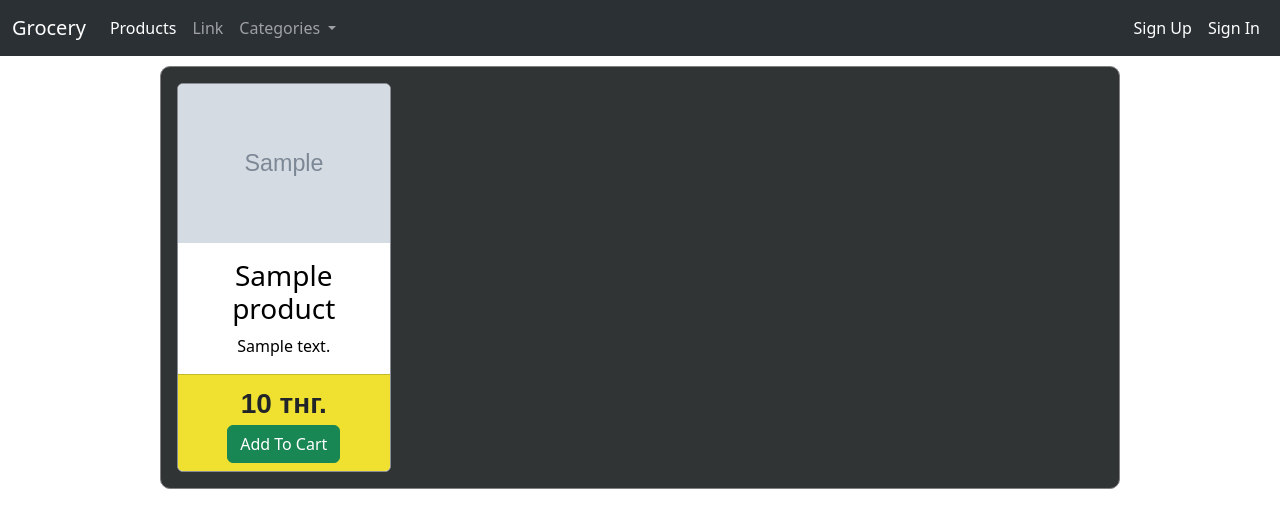
After one commit to AmeAya/grocery, a Django app: page /products in a window 1280 px wide. The commit adds this page. Shown: the top 528 px of the page. Run offline with Django 4.2, Linux system fonts and the light colour scheme; tables that the repository leaves empty hold one stand-in row (values such as "Sample post"); grey boxes marked "Sample" are stand-in pictures.

Commit message:
session example

```diff
--- a/store/urls.py
+++ b/store/urls.py
@@ -7,4 +7,6 @@ urlpatterns = [
     path('sign_in', signInView, name='sign_in_url'),
     path('sign_up', signUpView, name='sign_up_url'),
     path('sign_out', signOutView, name='sign_out_url'),
+    path('products', productsView, name='products_url'),
+    path('add_to_cart/<int:product_id>', addToCartView, name='add_cart_url'),
 ]
--- a/store/views.py
+++ b/store/views.py
@@ -1,16 +1,29 @@
 from django.shortcuts import render, redirect
 from django.contrib.auth import authenticate, login
 from django.contrib.auth import logout
+from django.http import HttpResponse
 from .models import *
 
 
 def homeView(request):
-    return render(request=request, template_name='home.html')
+    if 'cart' in request.session.keys():
+        context = {
+            'categories': Category.objects.all(),
+            'cart': request.session['cart']
+        }
+    else:
+        context = {
+            'categories': Category.objects.all()
+        }
+    return render(request=request, template_name='home.html', context=context)
 
 
 def signInView(request):
     if request.method == 'GET':
-        return render(request=request, template_name='sign_in.html')
+        context = {
+            'categories': Category.objects.all()
+        }
+        return render(request=request, template_name='sign_in.html', context=context)
     elif request.method == 'POST':
         email = request.POST.get('email')
         password = request.POST.get('password')
@@ -22,14 +35,18 @@ def signInView(request):
             return redirect('home_url')
         context = {
             'error': 'Не верный логин и/или пароль',
-            'email': email
+            'email': email,
+            'categories': Category.objects.all()
         }
         return render(request=request, template_name='sign_in.html', context=context)
 
 
 def signUpView(request):
     if request.method == 'GET':
-        return render(request=request, template_name='sign_up.html')
+        context = {
+            'categories': Category.objects.all()
+        }
+        return render(request=request, template_name='sign_up.html', context=context)
     elif request.method == 'POST':
         email = request.POST.get('email')
         first_name = request.POST.get('first_name')
@@ -57,7 +74,8 @@ def signUpView(request):
                 'first_name': first_name,
                 'last_name': last_name,
                 'phone': phone,
-                'birth_date': birth_date
+                'birth_date': birth_date,
+                'categories': Category.objects.all()
             }
             return render(request=request, template_name='sign_up.html', context=context)
 
@@ -65,3 +83,24 @@ def signUpView(request):
 def signOutView(request):
     logout(request)  # Встроенная функция, которая выкидывает из системы юзера(Видит юзера по request.user)
     return redirect('home_url')  # Перенаправляем по url 'home_url'
+
+
+def productsView(request):
+    context = {
+        'products': Product.objects.all()
+    }
+    return render(request=request, template_name='products.html', context=context)
+
+
+def addToCartView(request, product_id):
+    # for key, value in request.session.items():
+    #     print(key, value)
+    if 'cart' not in request.session.keys():
+        request.session['cart'] = [product_id]
+    else:
+        request.session['cart'].append(product_id)
+        request.session.modified = True
+    # request.session.pop('cart')
+    # for key, value in request.session.items():
+    #     print(key, value)
+    return HttpResponse()
--- a/templates/base.html
+++ b/templates/base.html
@@ -15,29 +15,28 @@
             <div class="collapse navbar-collapse" id="navbarSupportedContent">
                 <ul class="navbar-nav me-auto mb-2 mb-lg-0">
                     <li class="nav-item">
-                        <a class="nav-link active" aria-current="page" href="#">Home</a>
+                        <a class="nav-link active" aria-current="page" href="{% url 'products_url' %}">Products</a>
                     </li>
                     <li class="nav-item">
                         <a class="nav-link" href="#">Link</a>
                     </li>
                     <li class="nav-item dropdown">
                         <a class="nav-link dropdown-toggle" href="#" role="button" data-bs-toggle="dropdown" aria-expanded="false">
-                            Dropdown
+                            Categories
                         </a>
                         <ul class="dropdown-menu">
-                            <li><a class="dropdown-item" href="#">Action</a></li>
-                            <li><a class="dropdown-item" href="#">Another action</a></li>
-                            <li><hr class="dropdown-divider"></li>
-                            <li><a class="dropdown-item" href="#">Something else here</a></li>
+                            {% for category in categories %}
+                                <li><a class="dropdown-item" href="#">{{ category.name }}</a></li>
+                            {% endfor %}
                         </ul>
-                    </li>
-                    <li class="nav-item">
-                        <a class="nav-link disabled" aria-disabled="true">Disabled</a>
                     </li>
                 </ul>
 
             <ul class="navbar-nav mb-2 mb-lg-0">
                 {% if user.is_authenticated %}
+                    <li class="nav-item">
+                        <a class="nav-link active" aria-current="page" href="">Profile</a>
+                    </li>
                     <li>
                         <form class="d-flex" role="search">
                             <input class="form-control me-2" type="search" placeholder="Search" aria-label="Search">
--- a/templates/home.html
+++ b/templates/home.html
@@ -1,4 +1,4 @@
 {% extends 'base.html' %}
 {% block content %}
-
+    <h1>{{ cart }}</h1>
 {% endblock %}
--- /dev/null
+++ b/templates/products.html
@@ -0,0 +1,45 @@
+{% extends 'base.html' %}
+{% block content %}
+    <div class="w-75 p-3" style="border: 1px solid gray; border-radius: 10px; margin-top: 10px; background-color: #303434;">
+        <div class="row row-cols-1 row-cols-md-4 g-4">
+            {% for product in products %}
+                <div class="col">
+                    <div class="card h-100" style="border: 1px solid #888c94;">
+                        <a href="" style="text-decoration: none;">
+                            <img src="{{ product.image.url }}" class="card-img-top" alt="...">
+                            <div class="card-body" style="color: black;">
+                                <h3 class="card-title">{{ product.name }}</h3>
+                                <p class="card-text">{{ product.description }}</p>
+                            </div>
+                        </a>
+                        <div class="card-footer" style="background-color: #F0E130;">
+                            <p class="fs-3 fw-semibold" style="margin: 0px; font-family: sans-serif;">
+                                {{ product.price }} тнг.
+                            </p>
+                            <button id="{{ product.id }}" class="btn btn-success"
+                                    onclick="addToCart(this.id, '{% url 'add_cart_url' product.id %}')">
+                                Add To Cart
+                            </button>
+                        </div>
+                    </div>
+                </div>
+            {% endfor %}
+        </div>
+    </div>
+
+    <script>
+        function addToCart(button_id, url) {
+            let button = document.getElementById(button_id);
+            let request = new XMLHttpRequest();
+
+            request.onreadystatechange = function() {
+                if (request.readyState == 4) {
+                    button.innerHTML = 'Added!';
+                }
+            }
+
+            request.open('GET', url, true);
+            request.send(null);
+        }
+    </script>
+{% endblock %}
```
Also changed, not shown: media/products/Барни.jpg (added).
